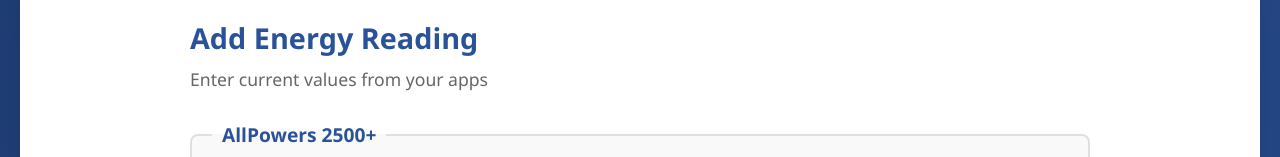
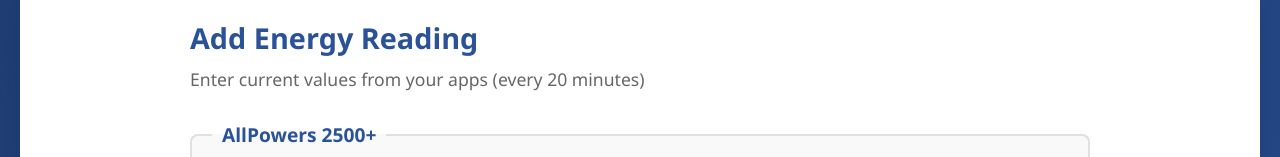
Before and after one commit to Van-DeborahKerr/Van-dashboard, a React (Create React App) app in the folder frontend/: page / in a window 1280 px wide. Both pictures are taken after a click on the button "Add Reading". Shown: the part 255-412 px from the top of the page. Built offline with nearby package versions, Linux system fonts and the light colour scheme; no server answers; the HTML template or start-up script is replaced by a standard one.

Commit message:
Update polling interval to 20 minutes
Assisted-By: cagent

```diff
--- a/frontend/src/App.js
+++ b/frontend/src/App.js
@@ -38,7 +38,7 @@
     fetchReadings24h();
     const interval = setInterval(() => {
       fetchLatestReading();
-    }, 30000); // Poll every 30 seconds
+    }, 1200000); // Poll every 20 minutes
     return () => clearInterval(interval);
   }, []);
 
--- a/frontend/src/components/DataEntry.js
+++ b/frontend/src/components/DataEntry.js
@@ -65,7 +65,7 @@
   return (
     <div className="data-entry">
       <h2>Add Energy Reading</h2>
-      <p>Enter current values from your apps</p>
+      <p>Enter current values from your apps (every 20 minutes)</p>
 
       {error && <div className="alert error">{error}</div>}
       {success && <div className="alert success">Reading saved successfully!</div>}
```
